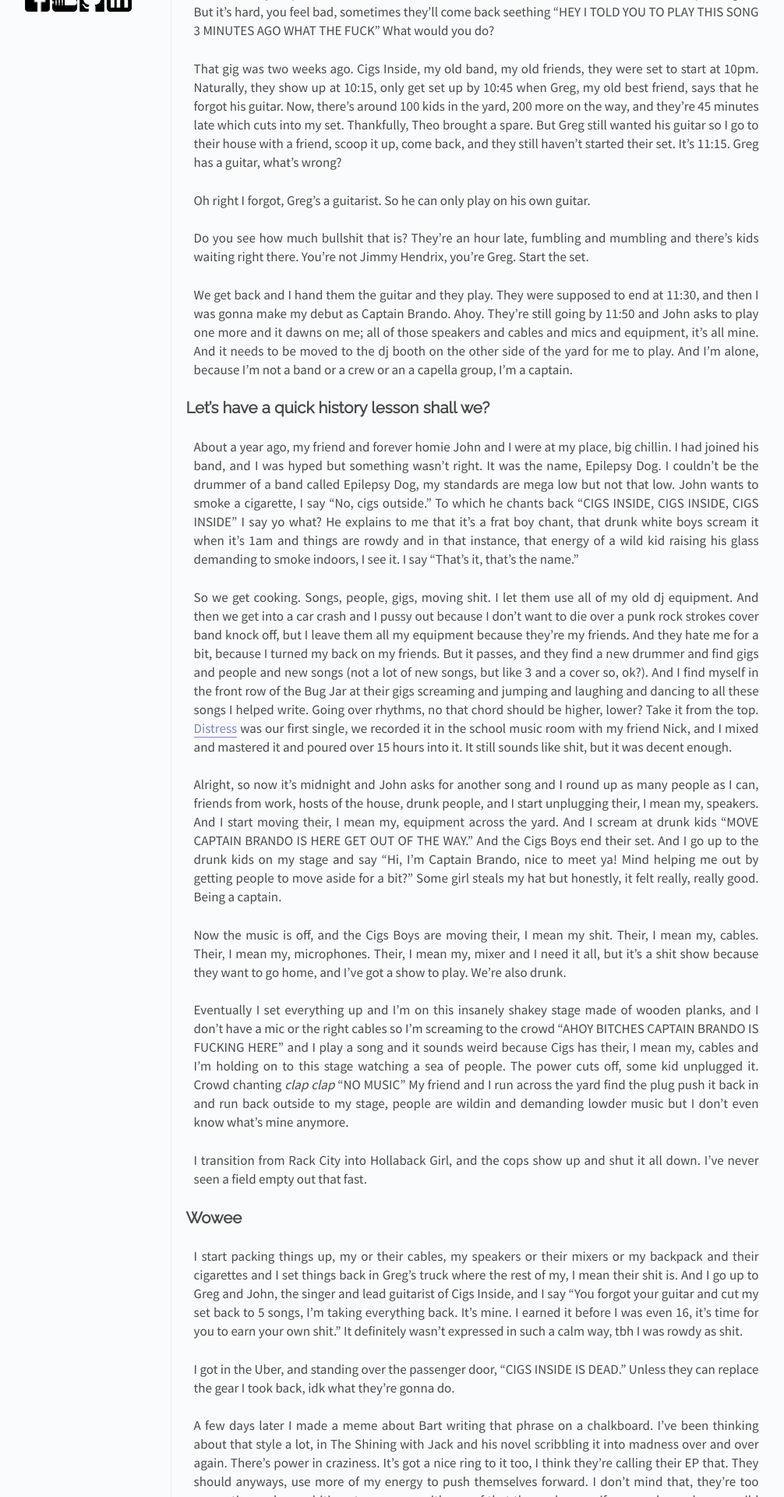
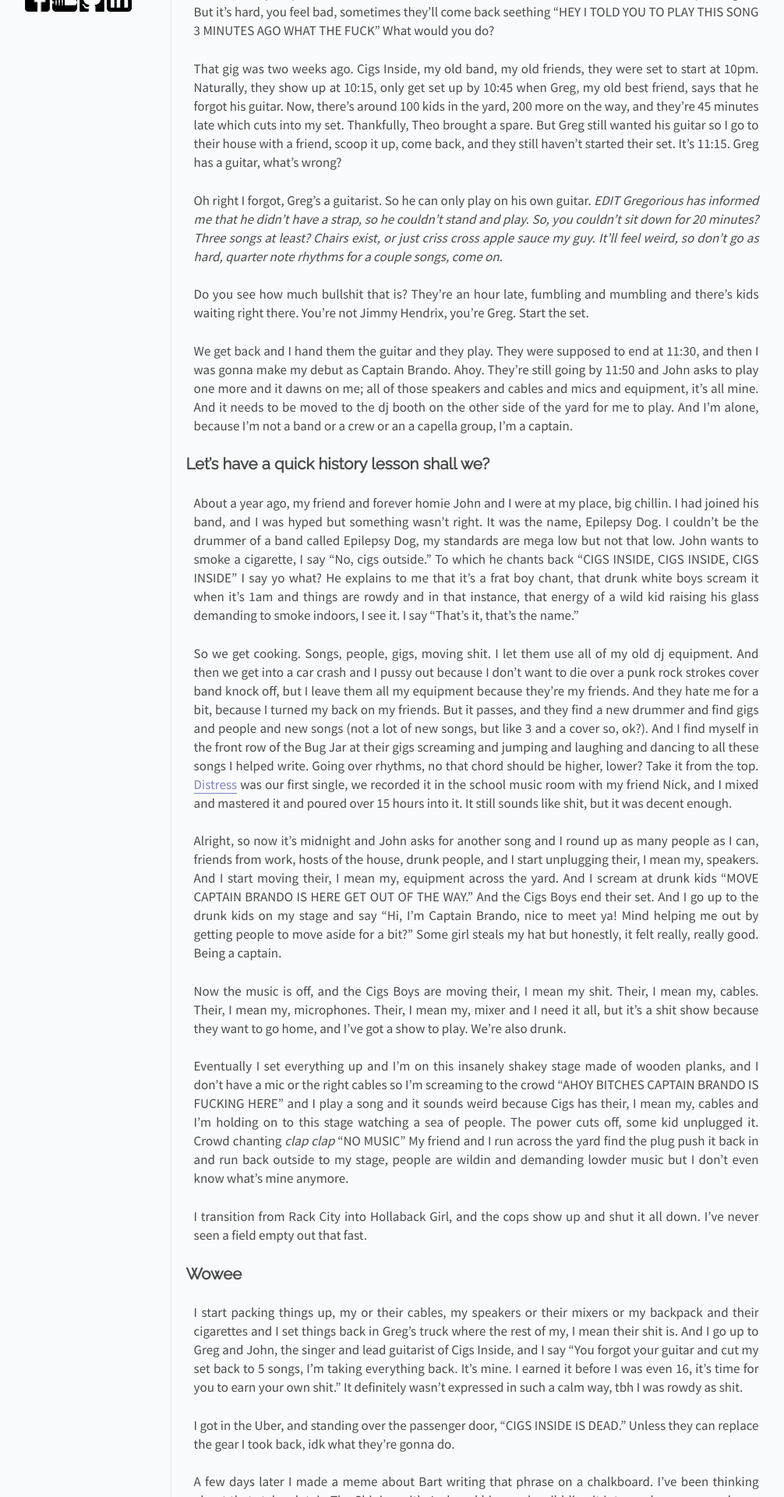
Before and after one commit to Dcruzships/AMBlog, a Jekyll site: the page built from _posts/2019-11-10-cigsinsideisdead.md, in a window 1280 px wide. Shown: the part 1154-3074 px from the top of the page at 78% size, without its empty margins (139-1145 px from the left). Built offline with Jekyll 4.4.1, drawn with Linux system fonts in a browser that asks for light colours.

Commit message:
Update 2019-11-10-cigsinsideisdead.md

```diff
--- a/_posts/2019-11-10-cigsinsideisdead.md
+++ b/_posts/2019-11-10-cigsinsideisdead.md
@@ -26,6 +26,7 @@ That's what I yelled as I got into an Uber after my first gig as Captain Brando.
 That gig was two weeks ago. Cigs Inside, my old band, my old friends, they were set to start at 10pm. Naturally, they show up at 10:15, only get set up by 10:45 when Greg, my old best friend, says that he forgot his guitar. Now, there's around 100 kids in the yard, 200 more on the way, and they're 45 minutes late which cuts into my set. Thankfully, Theo brought a spare. But Greg still wanted his guitar so I go to their house with a friend, scoop it up, come back, and they still haven't started their set. It's 11:15. Greg has a guitar, what's wrong?
 
 Oh right I forgot, Greg's a guitarist. So he can only play on his own guitar.
+*EDIT Gregorious has informed me that he didn't have a strap, so he couldn't stand and play. So, you couldn't sit down for 20 minutes? Three songs at least? Chairs exist, or just criss cross apple sauce my guy. It'll feel weird, so don't go as hard, quarter note rhythms for a couple songs, come on.*
 
 Do you see how much bullshit that is? They're an hour late, fumbling and mumbling and there's kids waiting right there. You're not Jimmy Hendrix, you're Greg. Start the set.
 
```
